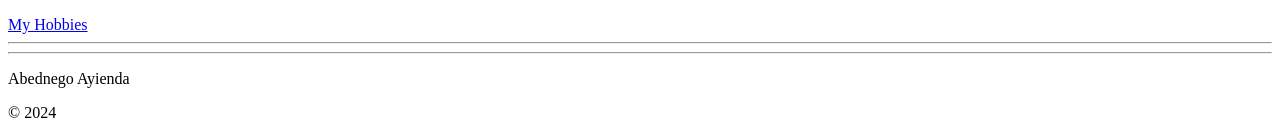
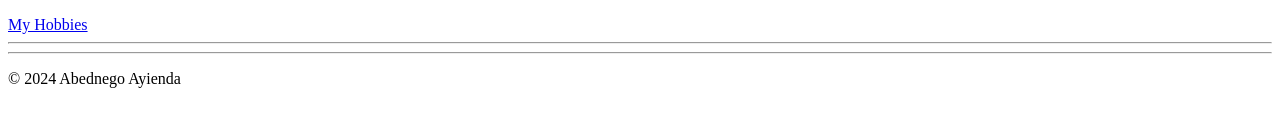
Before and after one commit to ab3d1/html-portfolio, a plain HTML site: page index.html in a window 1280 px wide. Shown: the part 1001-1136 px from the top of the page. After the commit the page ends 1105 px from the top, so only its background shows below. Drawn offline with Linux system fonts and the light colour scheme.

Commit message:
Update index.html

```diff
--- a/index.html
+++ b/index.html
@@ -108,8 +108,7 @@
     <hr>
     <hr>
     <footer>
-      <p>Abednego Ayienda</p>
-      <p>&copy; 2024</p>
+      <p>&copy; 2024 Abednego Ayienda</p>
     </footer>
   </body>
 </html>
```
